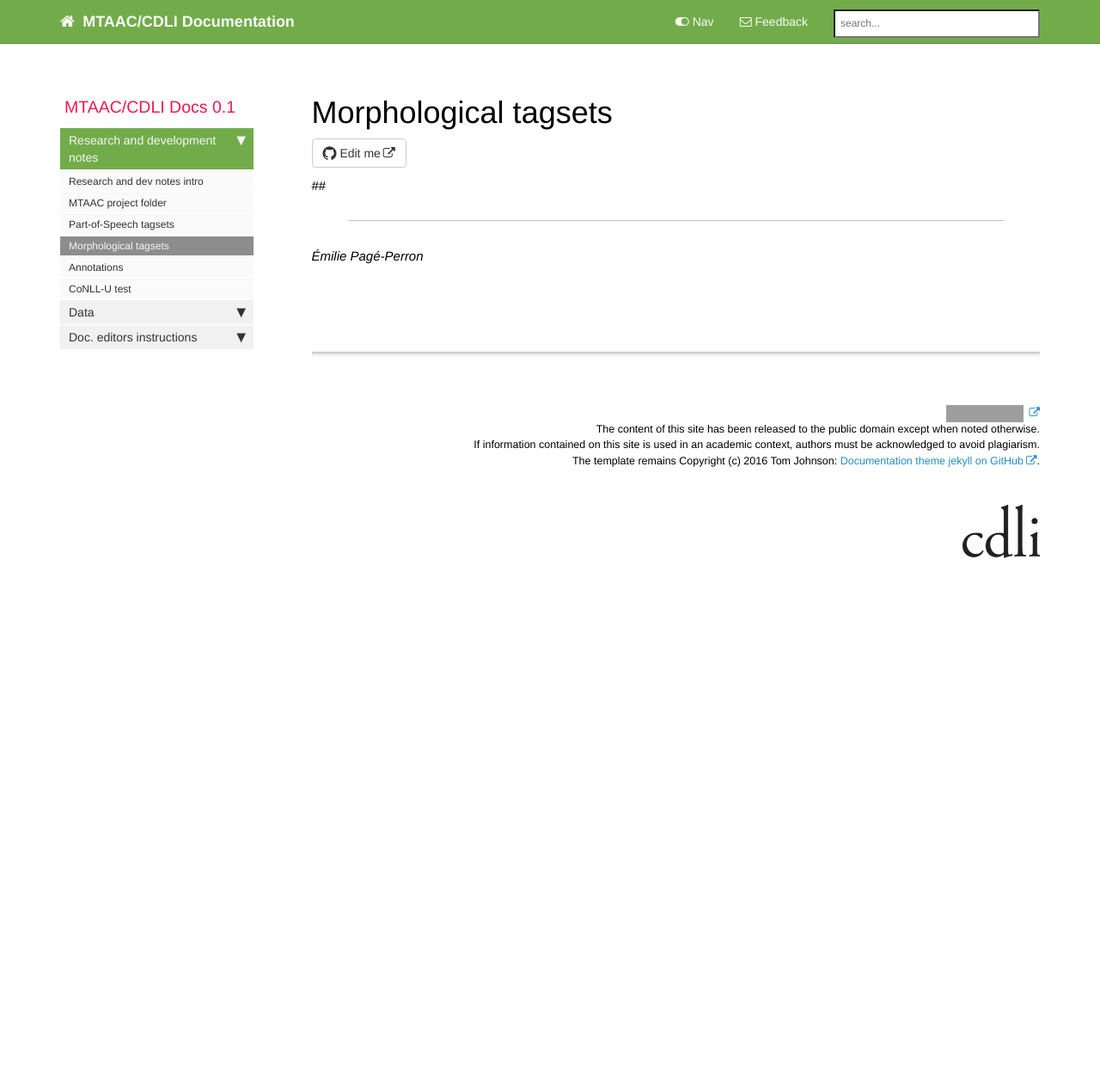
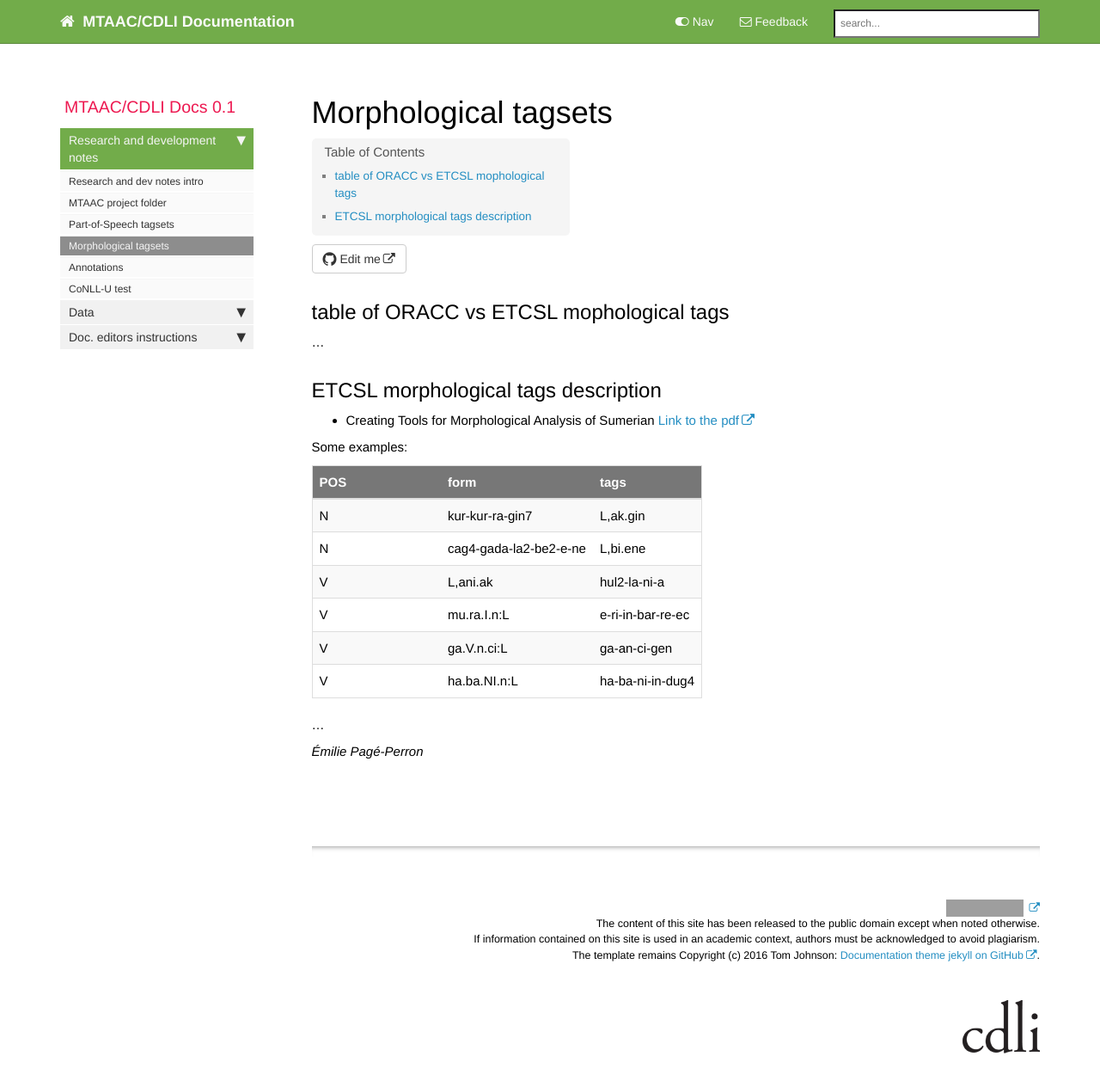
Before and after one commit to fbab/cdli-gh.github.io, a Jekyll site: the page built from pages/morph-tags.md, in a window 1280 px wide and 1299 px high. Shown: the top 1264 px of the window at 86% size. Built offline with Jekyll 4.4.1, drawn with Linux system fonts in a browser that asks for light colours; nearby versions of some CDN libraries; comment, search, counter and statistics services are not loaded; grey boxes are pictures that could not be loaded.

Commit message:
Update morph-tags.md

```diff
--- a/pages/morph-tags.md
+++ b/pages/morph-tags.md
@@ -6,8 +6,27 @@ sidebar: home_sidebar
 permalink: /morph-tags.html
 summary:
 ---
+## table of ORACC vs ETCSL mophological tags
 
-##
+...
 
-***
+
+## ETCSL morphological tags description
+- Creating Tools for Morphological Analysis of Sumerian [Link to the pdf](https://gate.ac.uk/sale/lrec2006/etcsl/etcsl-paper.pdf)
+
+
+Some examples:
+
+POS|form|tags
+----|----|-----
+N|kur-kur-ra-gin7|L,ak.gin
+N|cag4-gada-la2-be2-e-ne|L,bi.ene
+V|L,ani.ak|hul2-la-ni-a
+V|mu.ra.I.n:L|e-ri-in-bar-re-ec
+V|ga.V.n.ci:L|ga-an-ci-gen
+V|ha.ba.NI.n:L|ha-ba-ni-in-dug4
+
+...
+
+
 *Émilie Pagé-Perron*
```
